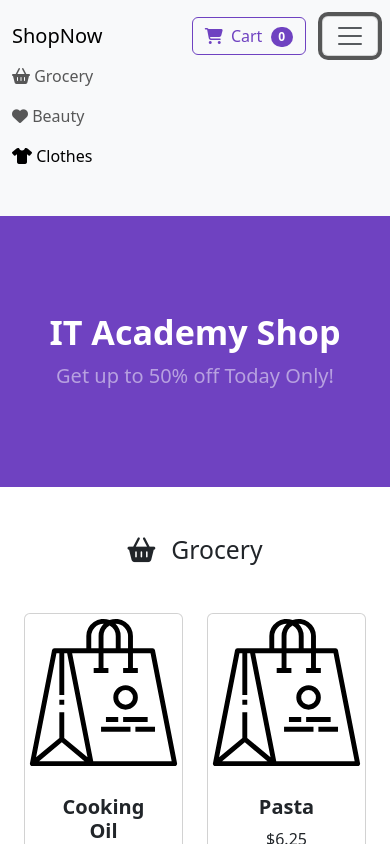
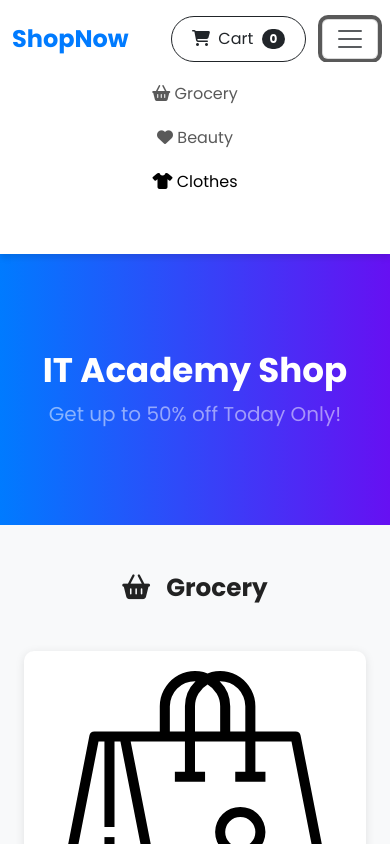
Before and after one commit to papercri/IT-Academy-Sprint-2-Shop, a plain HTML site: page index.html in a window 390 px wide. Both pictures are taken after a click on the button 350 px from the left and 36 px from the top of the page. Shown: the top 844 px of the page. Drawn offline with nearby package versions, Linux system fonts and the light colour scheme.

Commit message:
some personalization

```diff
--- a/css/myStyles.css
+++ b/css/myStyles.css
@@ -1,15 +1,98 @@
-.bg-dark {
-    --bs-bg-opacity: 1;
-    background-color: var(--bs-purple)!important
+
+/* General Styles */
+body {
+    font-family: 'Poppins', sans-serif;
+    background-color: #f8f9fa;
+    color: #333;
 }
 
+h2 {
+    font-weight: 700;
+    margin-bottom: 30px;
+    color: #222;
+}
+
+/* Navbar */
+.navbar {
+    box-shadow: 0 4px 6px rgba(0, 0, 0, 0.1);
+    background-color: #fff !important;
+}
+
+.navbar-brand {
+    font-size: 1.5rem;
+    font-weight: 700;
+    color: #007bff !important;
+}
+
+.navbar-nav .nav-link {
+    font-size: 1rem;
+    padding: 10px 15px;
+    transition: color 0.3s;
+}
+
+.navbar-nav .nav-link:hover {
+    color: #007bff;
+}
+
+/* Header */
+header {
+    background: linear-gradient(to right, #007bff, #6610f2);
+    color: white;
+    text-align: center;
+    padding: 60px 0;
+}
+
+/* Cards */
+.card {
+    transition: all 0.3s ease-in-out;
+    border: none;
+    border-radius: 10px;
+    box-shadow: 0 2px 10px rgba(0, 0, 0, 0.1);
+}
+
+.card:hover {
+    transform: translateY(-5px);
+    box-shadow: 0 4px 15px rgba(0, 0, 0, 0.2);
+}
+
+.card-img-top {
+    padding: 10px;
+    border-radius: 10px;
+}
+
+.card-footer {
+    background-color: transparent;
+}
+
+/* Buttons */
 .btn-outline-dark {
-    --bs-btn-color: var(--bs-purple);
-    --bs-btn-border-color: var(--bs-purple);
-    --bs-btn-hover-bg: var(--bs-purple);
-    --bs-btn-hover-border-color: var(--bs-purple);
-    --bs-btn-active-bg: var(--bs-purple);
-    --bs-btn-active-border-color: var(--bs-purple);
-    --bs-btn-disabled-color: var(--bs-purple);
-    --bs-btn-disabled-border-color: var(--bs-purple);
+    transition: all 0.3s ease-in-out;
+    border-radius: 30px;
+    padding: 10px 20px;
 }
+
+.btn-outline-dark:hover {
+    background-color: #007bff;
+    color: white;
+    border-color: #007bff;
+}
+
+/* Footer */
+footer {
+    background-color: #222;
+    color: white;
+    text-align: center;
+    padding: 20px 0;
+}
+
+
+@media (max-width: 768px) {
+    .navbar-nav {
+        text-align: center;
+    }
+
+    .navbar-collapse {
+        background: white;
+        padding: 10px;
+    }
+}
--- a/index.html
+++ b/index.html
@@ -15,7 +15,9 @@
 	<link rel="stylesheet" href="https://cdnjs.cloudflare.com/ajax/libs/font-awesome/6.4.0/css/all.min.css"
 		integrity="sha512-iecdLmaskl7CVkqkXNQ/ZH/XLlvWZOJyj7Yy7tcenmpD1ypASozpmT/E0iPtmFIB46ZmdtAc9eNBvH0H/ZpiBw=="
 		crossorigin="anonymous" referrerpolicy="no-referrer" />
-
+		<link rel="preconnect" href="https://fonts.googleapis.com">
+		<link rel="preconnect" href="https://fonts.gstatic.com" crossorigin>
+		<link href="https://fonts.googleapis.com/css2?family=Poppins:ital,wght@0,100;0,200;0,300;0,400;0,500;0,600;0,700;0,800;0,900;1,100;1,200;1,300;1,400;1,500;1,600;1,700;1,800;1,900&display=swap" rel="stylesheet">
 		<link rel="stylesheet" href="css/myStyles.css" >
 </head>
 
@@ -73,7 +75,7 @@
 	<section class="pt-5" id="grocery">
 		<h2 class="text-center"><i class="fas fa-shopping-basket pe-3"></i>Grocery</h2>
 		<div class="container px-4 px-lg-5 mt-5">
-			<div class="row gx-4 gx-lg-5 row-cols-2 row-cols-md-3 row-cols-xl-4 justify-content-center">
+			<div class="row gx-4 gx-lg-5 row-cols-1 row-cols-sm-2 row-cols-md-3 row-cols-xl-4 justify-content-center">
 				<div class="col mb-5">
 					<div class="card h-100">
 						<img class="card-img-top" src="./images/product.svg" alt="..." />
@@ -126,7 +128,7 @@
 	<section class="pt-5" id="beauty">
 		<h2 class="text-center"><i class="fas fa-heart pe-3"></i>Beauty</h2>
 		<div class="container px-4 px-lg-5 mt-5">
-			<div class="row gx-4 gx-lg-5 row-cols-2 row-cols-md-3 row-cols-xl-4 justify-content-center">
+			<div class="row gx-4 gx-lg-5 row-cols-1 row-cols-sm-2 row-cols-md-3 row-cols-xl-4 justify-content-center">
 				<div class="col mb-5">
 					<div class="card h-100">
 						<img class="card-img-top" src="./images/product.svg" alt="..." />
@@ -179,7 +181,7 @@
 	<section class="pt-5" id="clothes">
 		<h2 class="text-center"><i class="fas fa-tshirt pe-3"></i>Clothes</h2>
 		<div class="container px-4 px-lg-5 mt-5">
-			<div class="row gx-4 gx-lg-5 row-cols-2 row-cols-md-3 row-cols-xl-4 justify-content-center">
+			<div class="row gx-4 gx-lg-5 row-cols-1 row-cols-sm-2 row-cols-md-3 row-cols-xl-4 justify-content-center">
 				<div class="col mb-5">
 					<div class="card h-100">
 						<img class="card-img-top" src="./images/product.svg" alt="..." />
@@ -233,7 +235,7 @@
 	<!-- Footer-->
 	<footer class="py-3 bg-dark">
 		<div class="container">
-			<p class="m-0 text-center text-white">Copyright &copy; Your Website 2023</p>
+			<p class="m-0 text-center"><a class="m-0 text-center text-white text-decoration-none" href="https://github.com/papercri" target="_Blank">Copyright &copy;papercri 2025</a></p>
 		</div>
 	</footer>
 
@@ -252,8 +254,8 @@
 								<th scope="col">Product</th>
 								<th scope="col">Price</th>
 								<th scope="col">Qty.</th>
-								<th scope="col">Total <small>(with discount)</small></th>
-								<th scope="col">Del.</th>
+								<th scope="col">Total </th>
+								<th scope="col">Delete</th>
 							</tr>
 						</thead>
 						<tbody id="cart_list">
```
Also changed, not shown: checkout.html (+4 -2 lines), js/checkout.js (+4 -3 lines).
